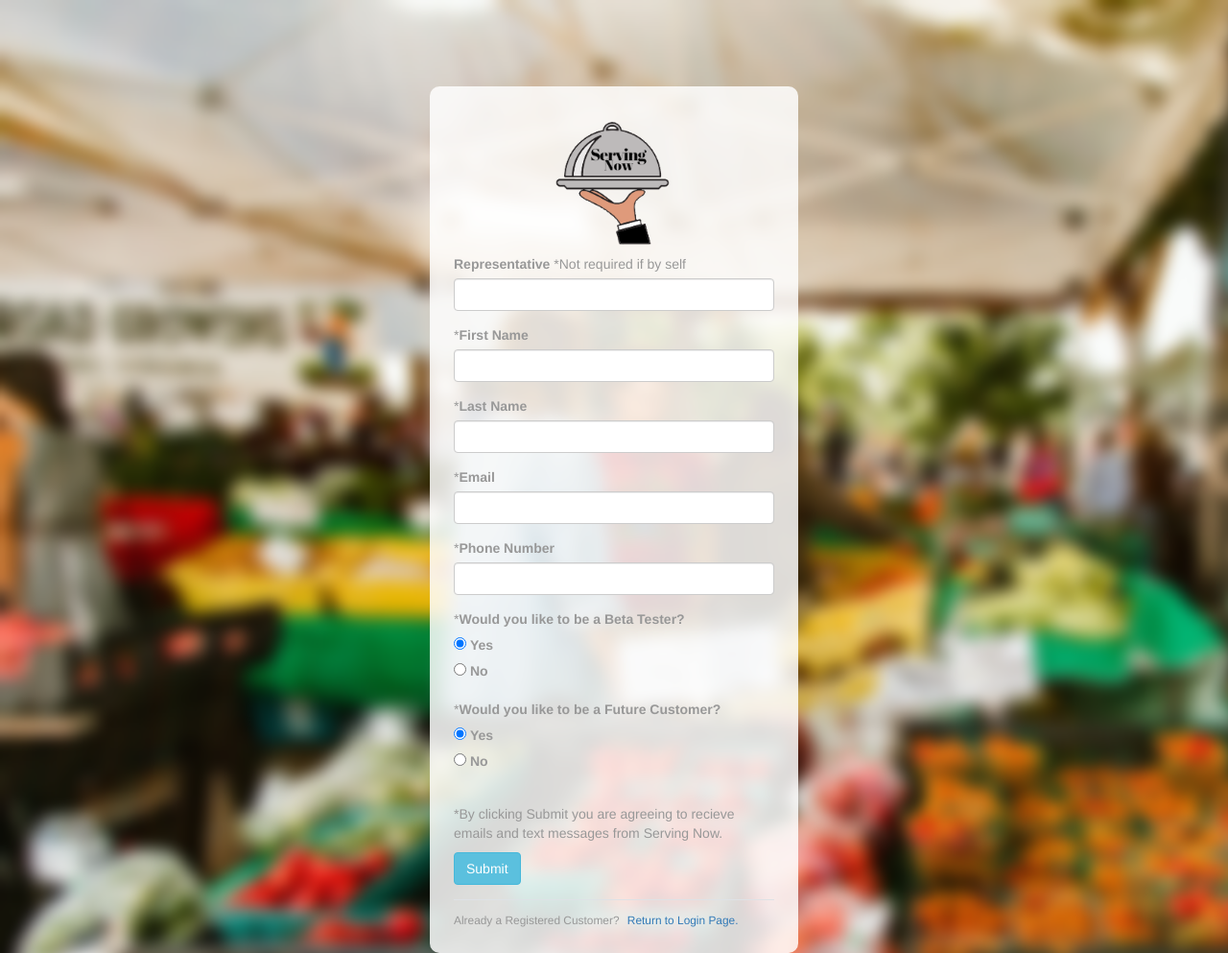
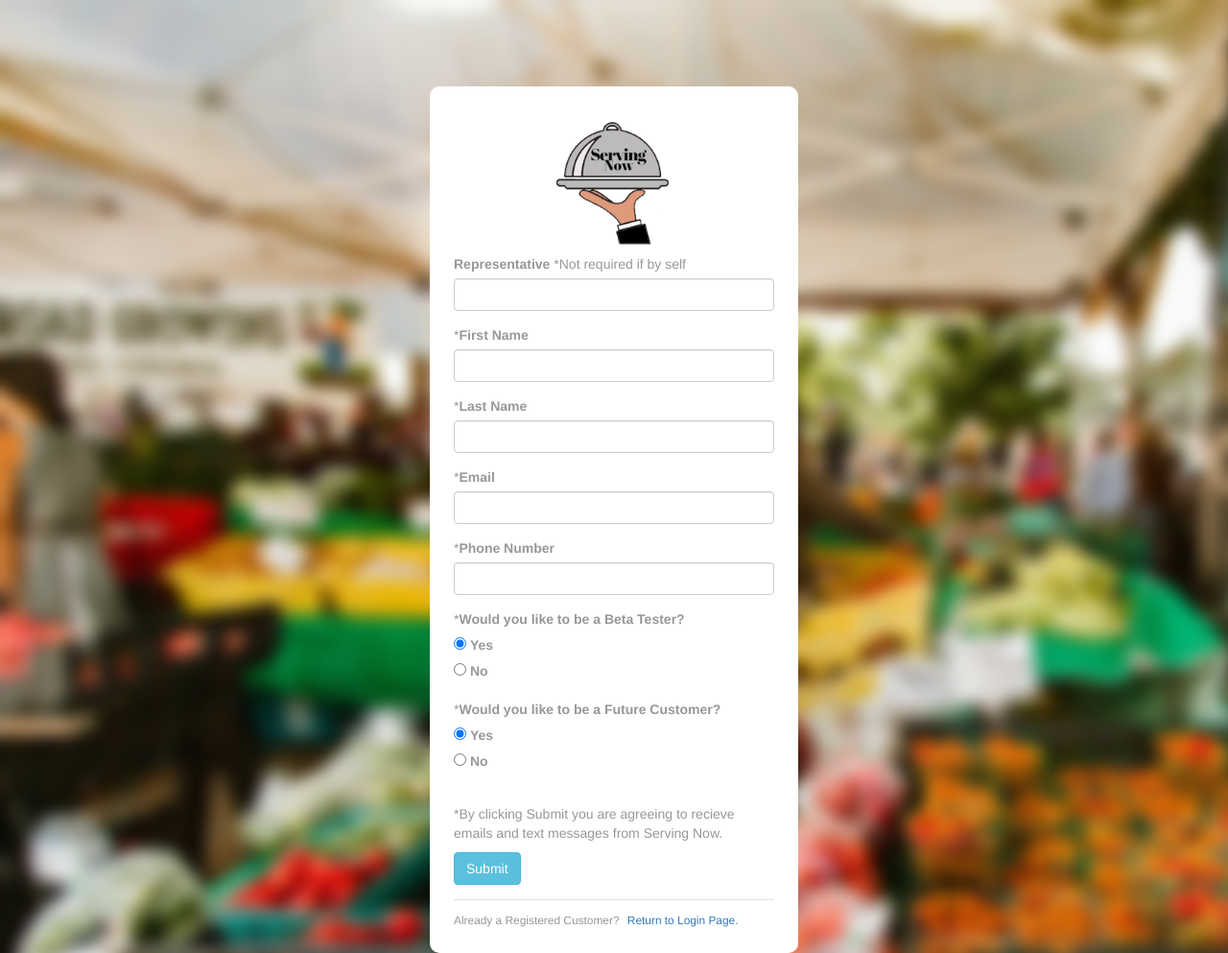
Before and after one commit to infinite-options/serving-now-webapp, a Flask app: page /customer/register in a window 1280 px wide. Shown: the whole page at 96% size. Run offline with Flask 2, Linux system fonts and the light colour scheme; parts of the project's set-up code (start-up, migrations or seed data) failed here and were passed over; some libraries are stand-ins or nearby versions.

Commit message:
customer registration login box is white

```diff
--- a/static/css/registerCustomer.css
+++ b/static/css/registerCustomer.css
@@ -16,7 +16,8 @@ body {
 
 .login-box {
   vertical-align: middle;
-  background-color: #ffffffd6;;
+  /* background-color: #ffffffd6; */
+  background-color: #ffffff;
   color: #989898;
   border-radius: 10px;
   padding: 25px;
```
